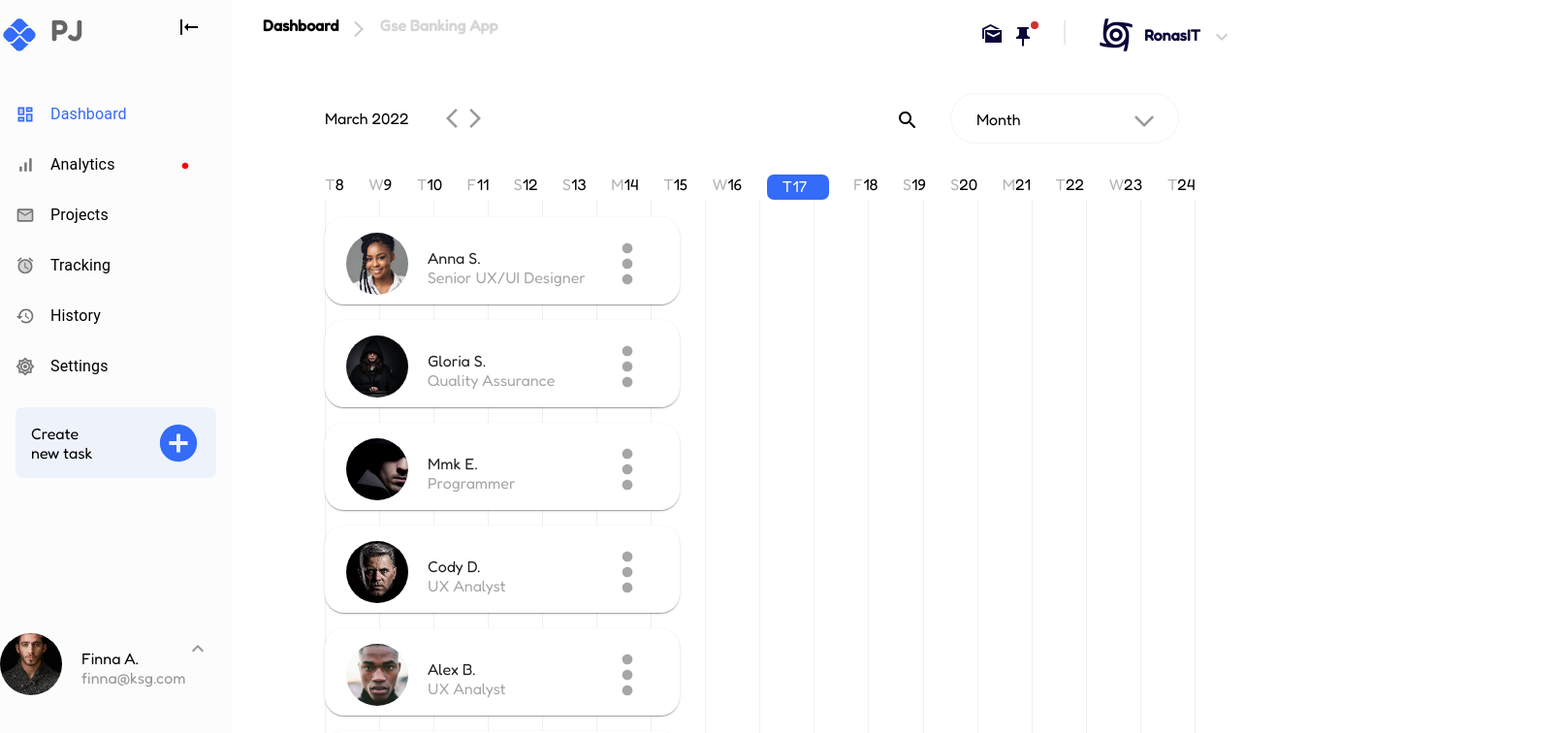
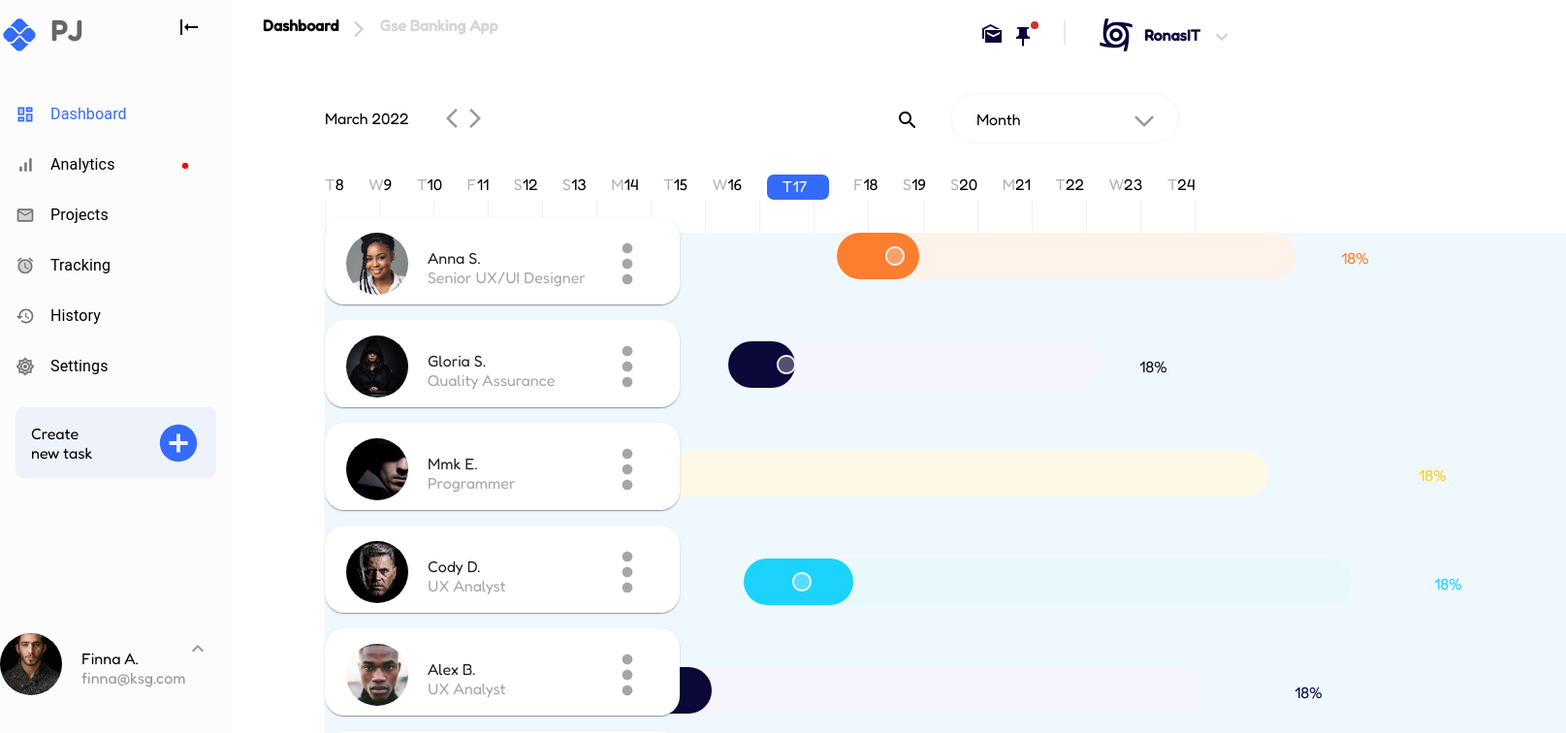
Before and after one commit to gloriaconcepto/sample-task-board, a React (Create React App) app: page / in a window 1280 px wide. Shown: the top 756 px of the page at 97% size, 1615 px wide, since content can reach past the window. Built offline with nearby package versions, Linux system fonts and the light colour scheme.

Commit message:
work task slider added

```diff
--- a/src/App.css
+++ b/src/App.css
@@ -184,3 +184,107 @@
   top: 14rem;
   z-index: 10;
 }
+
+.tasks-container{
+  position: absolute;
+  top: 15rem;
+  background-color: aliceblue;
+  width: 100%;
+}
+
+.tasks-container-position-8{
+  margin-left: 33rem;
+  width: 37%;
+  /* background-color: #FFF2EA; */
+  height: 3rem;
+  border-radius: 3rem;
+  -webkit-border-radius: 3rem;
+  -moz-border-radius: 3rem;
+  -ms-border-radius: 3rem;
+  -o-border-radius: 3rem;
+}
+.tasks-container-position-inner-8{
+  height: 3rem;
+  border-radius: 3rem;
+  display: flex;
+}
+.tasks-container-percentage-position-8{
+  margin-left: 28rem;
+}
+
+
+.tasks-container-position-2{
+  margin-left: 4rem;
+  width: 71%;
+  height: 3rem;
+  border-radius: 3rem;
+  -webkit-border-radius: 3rem;
+  -moz-border-radius: 3rem;
+  -ms-border-radius: 3rem;
+  -o-border-radius: 3rem;
+}
+.tasks-container-position-inner-2{
+  height: 3rem;
+  border-radius: 3rem;
+  display: flex;
+}
+.tasks-container-percentage-position-2{
+  margin-left: 62rem;
+}
+
+.tasks-container-position-4{
+  margin-left: 18rem;
+  width: 48%;
+  height: 3rem;
+  border-radius: 3rem;
+  -webkit-border-radius: 3rem;
+  -moz-border-radius: 3rem;
+  -ms-border-radius: 3rem;
+  -o-border-radius: 3rem;
+}
+.tasks-container-position-inner-4{
+  height: 3rem;
+  border-radius: 3rem;
+  display: flex;
+}
+.tasks-container-percentage-position-4{
+  margin-left: 40rem;
+}
+
+.tasks-container-position-9{
+  margin-left: 26rem;
+  width: 30%;
+  height: 3rem;
+  border-radius: 3rem;
+  -webkit-border-radius: 3rem;
+  -moz-border-radius: 3rem;
+  -ms-border-radius: 3rem;
+  -o-border-radius: 3rem;
+}
+.tasks-container-position-inner-9{
+  height: 3rem;
+  border-radius: 3rem;
+  display: flex;
+}
+.tasks-container-percentage-position-9{
+  margin-left: 22rem;
+}
+
+.tasks-container-position-7{
+  margin-left: 27rem;
+  width: 49%;
+  height: 3rem;
+  border-radius: 3rem;
+  -webkit-border-radius: 3rem;
+  -moz-border-radius: 3rem;
+  -ms-border-radius: 3rem;
+  -o-border-radius: 3rem;
+}
+.tasks-container-position-inner-7{
+  height: 3rem;
+  border-radius: 3rem;
+  display: flex;
+}
+.tasks-container-percentage-position-7{
+  margin-left: 40rem;
+}
--- a/src/components/dashboard/DashBoard.js
+++ b/src/components/dashboard/DashBoard.js
@@ -1,6 +1,7 @@
 import React, { memo, useEffect, useState, useContext } from "react";
 import MonthManager from "./MonthRow";
 import WorkerCard from "./WorkerCard";
+import Tasks from "./Tasks";
 import { getMonthYear } from "../../utilities/dateFunctions";
 import ArrowForwardIosOutlinedIcon from "@mui/icons-material/ArrowForwardIosOutlined";
 import SearchRoundedIcon from "@mui/icons-material/SearchRounded";
@@ -27,6 +28,7 @@ const DashboardManager = memo((props) => {
                 </section>
             </section>
             <MonthManager />
+            <Tasks />
             <WorkerCard />
         </section>
     );
--- /dev/null
+++ b/src/components/dashboard/Tasks.js
@@ -0,0 +1,47 @@
+import React, { memo, useEffect, useState, useContext } from "react";
+import RadioButtonUncheckedSharpIcon from "@mui/icons-material/RadioButtonUncheckedSharp";
+import CircleSharpIcon from "@mui/icons-material/CircleSharp";
+import CircleTwoToneIcon from "@mui/icons-material/CircleTwoTone";
+import CircleIcon from "@mui/icons-material/Circle";
+// import Card from "../../utilities/cards";
+
+const Tasks = memo((props) => {
+    useEffect(() => {}, []);
+
+    return (
+        <section className="tasks-container">
+            <section className="tasks-container-position-8" style={{ backgroundColor: `#FFF2EA`, marginBottom: "4rem" }}>
+                <section className="tasks-container-position-inner-8" style={{ backgroundColor: `#FD7E2E`, width: `18%`, color: `#FD7E2E` }}>
+                    <CircleTwoToneIcon sx={{ marginLeft: "3rem", marginTop: "12px", color: `#FFF2EA` }} />
+                    <p className={`tasks-container-percentage-position-8`}>18%</p>
+                </section>
+            </section>
+            <section className="tasks-container-position-9" style={{ backgroundColor: `#F5F4FF`, marginBottom: "4rem" }}>
+                <section className="tasks-container-position-inner-9" style={{ backgroundColor: `#0B093A`, width: `18%`, color: `#0B093A` }}>
+                    <CircleTwoToneIcon sx={{ marginLeft: "3rem", marginTop: "12px", color: `#F5F4FF` }} />
+                    <p className={`tasks-container-percentage-position-9`}>18%</p>
+                </section>
+            </section>
+            <section className="tasks-container-position-2" style={{ backgroundColor: `#FEF9E6`, marginBottom: "4rem" }}>
+                <section className="tasks-container-position-inner-2" style={{ backgroundColor: `#F9D018`, width: `18%`, color: `#F9D018` }}>
+                    <CircleTwoToneIcon sx={{ marginLeft: "3rem", marginTop: "12px", color: `#FEF9E6` }} />
+                    <p className={`tasks-container-percentage-position-2`}>18%</p>
+                </section>
+            </section>
+            <section className="tasks-container-position-7" style={{ backgroundColor: `#E9F8FB`, marginBottom: "4rem" }}>
+                <section className="tasks-container-position-inner-7" style={{ backgroundColor: `#1BD3FC`, width: `18%`, color: `#1BD3FC` }}>
+                    <CircleTwoToneIcon sx={{ marginLeft: "3rem", marginTop: "12px", color: `#E9F8FB` }} />
+                    <p className={`tasks-container-percentage-position-7`}>18%</p>
+                </section>
+            </section>
+            <section className="tasks-container-position-4" style={{ backgroundColor: `#F5F4FF`, marginBottom: "4rem" }}>
+                <section className="tasks-container-position-inner-4" style={{ backgroundColor: `#0B093A`, width: `18%`, color: `#0B093A` }}>
+                    <CircleTwoToneIcon sx={{ marginLeft: "3rem", marginTop: "12px", color: `#F5F4FF` }} />
+                    <p className={`tasks-container-percentage-position-4`}>18%</p>
+                </section>
+            </section>
+        </section>
+    );
+});
+
+export default Tasks;
--- a/src/components/dashboard/WorkerCard.js
+++ b/src/components/dashboard/WorkerCard.js
@@ -66,7 +66,9 @@ const WorkerCard = memo((props) => {
         setWorkerData((arr) => [...arr, array]);
     };
 
-    return <section className="workers-cards-container">{workerData && workerData[0] && workerData[0].map((value, key) => <Card name={value.name} key={key} role={value.role} url={value.url} />)}</section>;
+    return (<section className="workers-cards-container">{workerData && workerData[0] && workerData[0].map((value, key) => <Card name={value.name} key={key} role={value.role} url={value.url} />)}
+
+    </section>);
 });
 
 export default WorkerCard;
```
